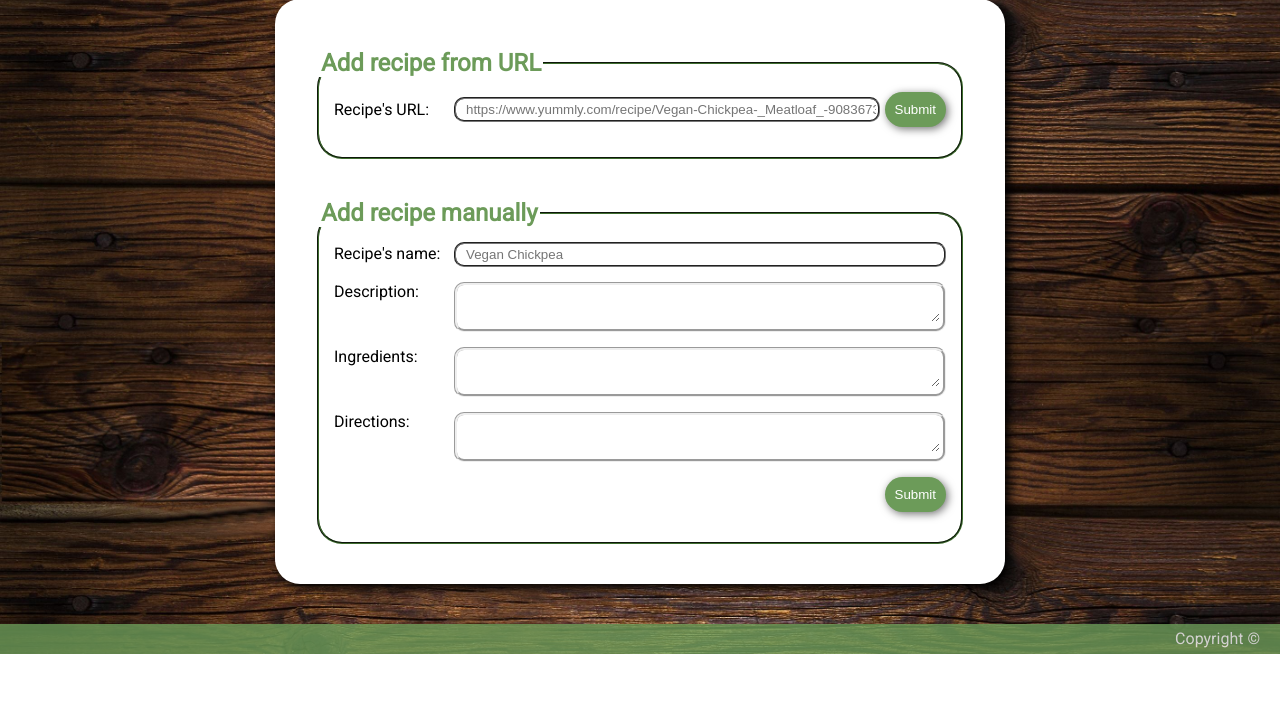
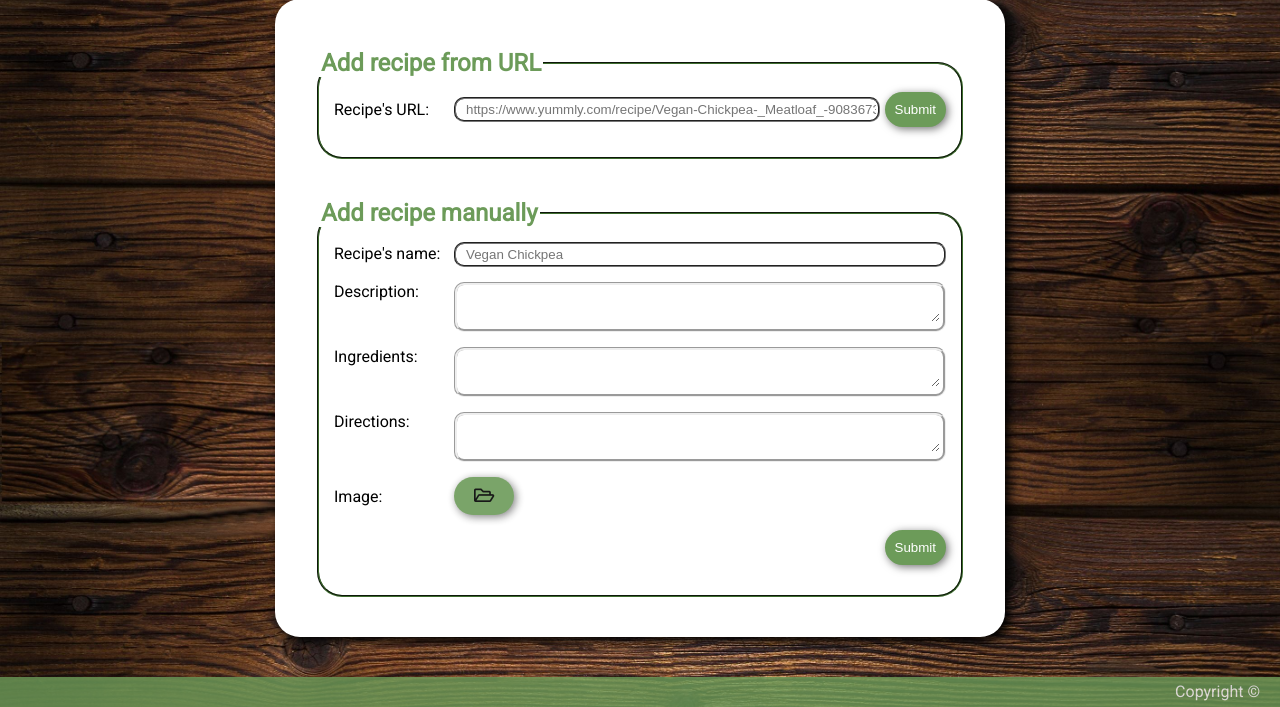
Before and after one commit to GDSourceMakers/Web-Recepies, a PHP site: page /AddRecipe.html in a window 1280 px wide. Shown: the part 201-908 px from the top of the page. Before the commit the page ends 855 px from the top, so only its background shows below. Run offline with PHP 8.4, Linux system fonts and the light colour scheme.

Commit message:
AddRecipe added image button

```diff
--- a/AddRecipe.html
+++ b/AddRecipe.html
@@ -76,6 +76,13 @@
                                     <textarea class="input-box"id="recipeDirections" name="recipeDirections"></textarea>
                                 </div>
                             </div>
+
+                            <div class="flex_row">
+                                <label class="form_label" for="img_browse">Image: </label>
+                                <input id="img_browse" name="img_browse" type="file">
+                                <label for="img_browse" class="card list_button browse_img_button"><i class="far fa-folder-open"></i></label>
+                            </div>
+
                             <div class="flex_row flex_row__end">
                             <input type="submit" class="button form_button">
                             </div>
--- a/css/addRecipe.css
+++ b/css/addRecipe.css
@@ -116,3 +116,28 @@ textarea.input-box{
     padding-bottom: 20px;
     /* padding-right: 37px; */
 }
+
+#img_browse {
+    display: none;
+}
+
+.browse_img_button{
+    background-color: var(--primary-color);
+    font-size: large;
+    width: 60px;
+    height: 30px;
+    opacity: 90%;
+    text-align: center;
+    box-shadow: 2px 2px 8px 0px rgba(0, 0, 0, 0.55);
+    padding-top: 8px;
+}
+
+.browse_img_button:hover{
+    color: white;
+    background-color: var(--secondary-light-color);
+}
+
+.browse_img_button:active{
+    /*padding-bottom: 40px;*/
+    box-shadow: 0px 0px 0px #999999;
+}
```
